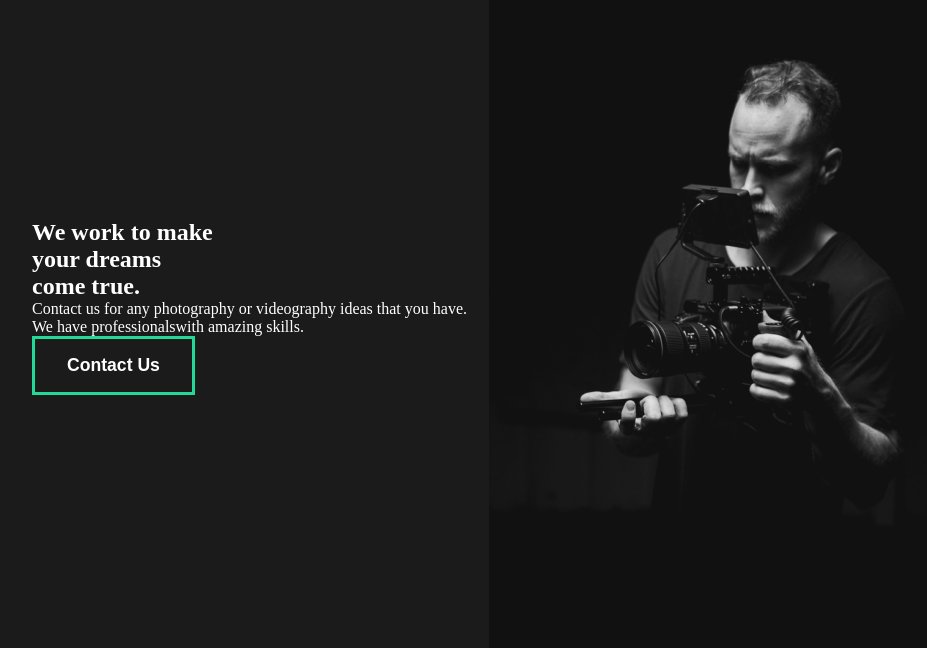
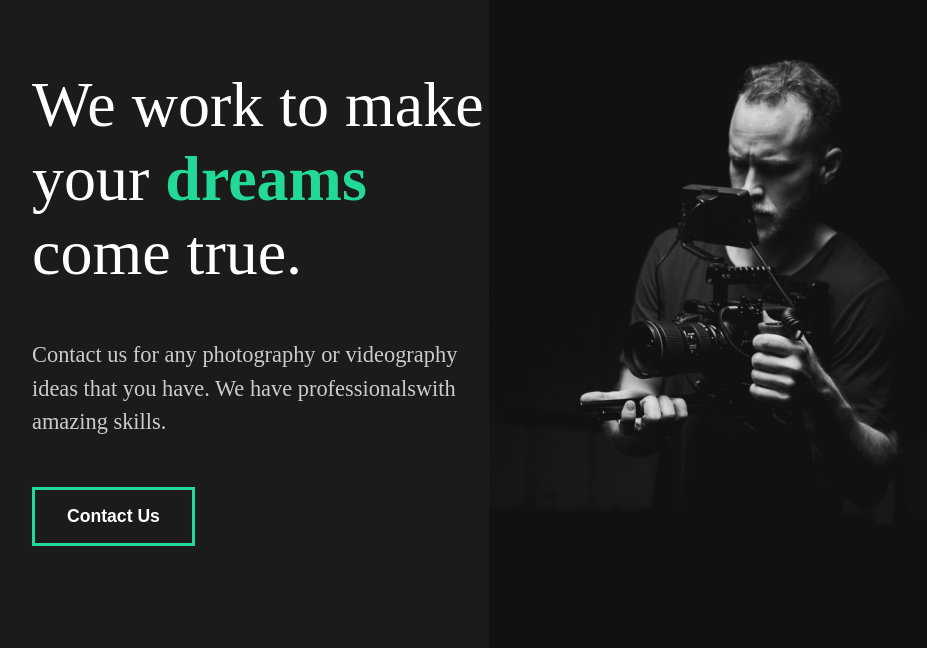
Before and after one commit to jos3ph-m/Capture, a React (Create React App) app: page / in a window 1280 px wide. Shown: the part 152-800 px from the top of the page, without its empty margins (128-1055 px from the left). Built offline with nearby package versions, Linux system fonts and the light colour scheme.

Commit message:
Scratch that, now the global styles are complete

```diff
--- a/src/components/GlobalStyle.js
+++ b/src/components/GlobalStyle.js
@@ -25,6 +25,37 @@ button{
     background-color: #23d997;
     color: white;
   }
+
+}
+
+h2{
+    font-weight: lighter;
+    font-size: 4rem;
+}
+
+h3{
+    color: white;
+}
+
+h4 {
+  font-weight: bold;
+
+}
+
+span {
+  font-weight: bold;
+  color: #23d997;
+}
+
+a{
+  font-size: 1.1rem;
+}
+
+p{
+    padding: 3rem 0rem;
+    color: #ccc;
+    font-size: 1.4rem;
+    line-height: 150%;
 }
 
 `
```
Also changed, not shown: 1 other file (tests, documents, lock files or other folders).
